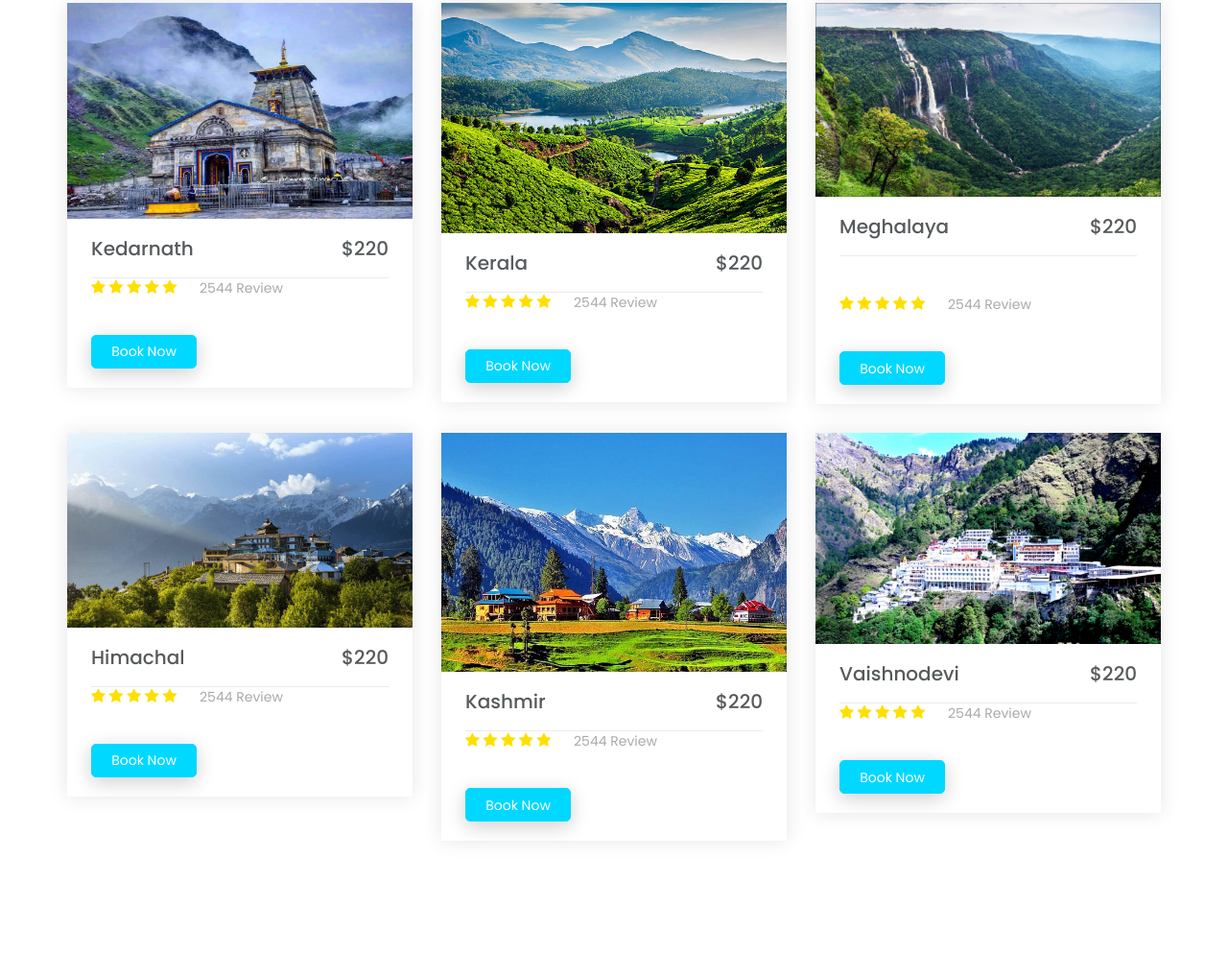
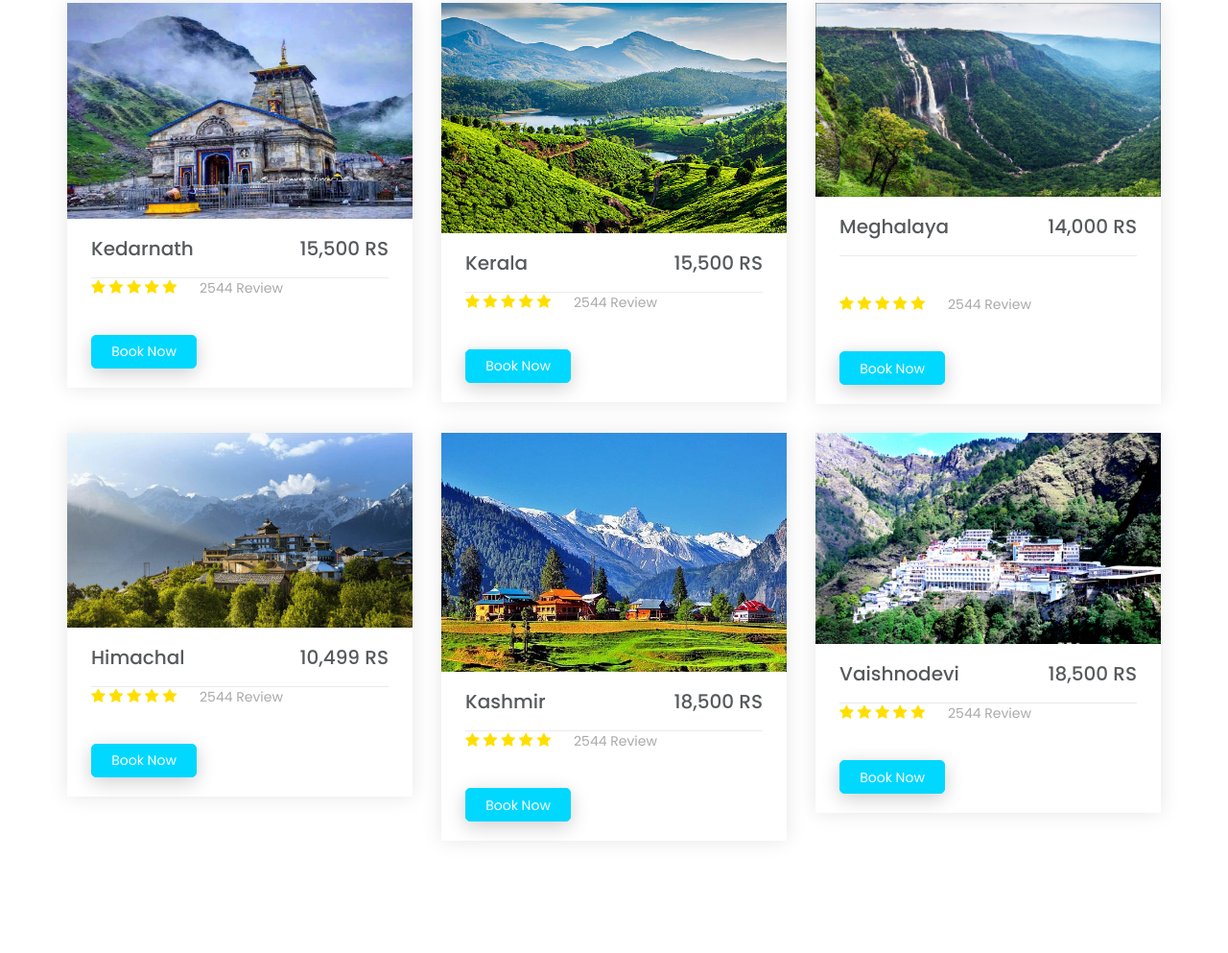
Before and after one commit to prajwalmandlik2004/sample-tour, a plain HTML site: page index.html in a window 1280 px wide. Shown: the part 3395-4388 px from the top of the page at 96% size. Drawn offline with nearby package versions, Linux system fonts and the light colour scheme.

Commit message:
new update

```diff
--- a/index.html
+++ b/index.html
@@ -304,7 +304,7 @@
 						<div class="single-package-item">
 							<img src="assets/images/packages/kedarnath.jpg" alt="package-place">
 							<div class="single-package-item-txt">
-								<h3>Kedarnath <span class="pull-right">$220</span></h3>
+								<h3>Kedarnath <span class="pull-right">15,500 RS</span></h3>
 								<!-- <div class="packages-para">
 									<p>
 										<span>
@@ -346,7 +346,7 @@
 						<div class="single-package-item">
 							<img src="assets/images/packages/kerla.jpg" alt="package-place">
 							<div class="single-package-item-txt">
-								<h3>Kerala<span class="pull-right">$220</span></h3>
+								<h3>Kerala<span class="pull-right">15,500 RS</span></h3>
 								<!-- <div class="packages-para">
 									<p>
 										<span>
@@ -388,7 +388,7 @@
 						<div class="single-package-item">
 							<img src="assets/images/packages/meghalaya.jpg" alt="package-place">
 							<div class="single-package-item-txt">
-								<h3>Meghalaya<span class="pull-right">$220</span></h3>
+								<h3>Meghalaya<span class="pull-right">14,000 RS</span></h3>
 								<!-- <div class="packages-para">
 									<p>
 										<span>
@@ -431,7 +431,7 @@
 						<div class="single-package-item">
 							<img src="assets/images/packages/himachal.jpg" alt="package-place">
 							<div class="single-package-item-txt">
-								<h3>Himachal<span class="pull-right">$220</span></h3>
+								<h3>Himachal<span class="pull-right">10,499 RS</span></h3>
 								<!-- <div class="packages-para">
 									<p>
 										<span>
@@ -473,7 +473,7 @@
 						<div class="single-package-item">
 							<img src="assets/images/packages/kashmir.jpg" alt="package-place">
 							<div class="single-package-item-txt">
-								<h3>Kashmir<span class="pull-right">$220</span></h3>
+								<h3>Kashmir<span class="pull-right">18,500 RS</span></h3>
 								<!-- <div class="packages-para">
 									<p>
 										<span>
@@ -515,7 +515,7 @@
 						<div class="single-package-item">
 							<img src="assets/images/packages/vaishnodevi.png" alt="package-place">
 							<div class="single-package-item-txt">
-								<h3>Vaishnodevi<span class="pull-right">$220</span></h3>
+								<h3>Vaishnodevi<span class="pull-right">18,500 RS</span></h3>
 								<!-- <div class="packages-para">
 									<p>
 										<span>
```
Also changed, not shown: 1 other file.
